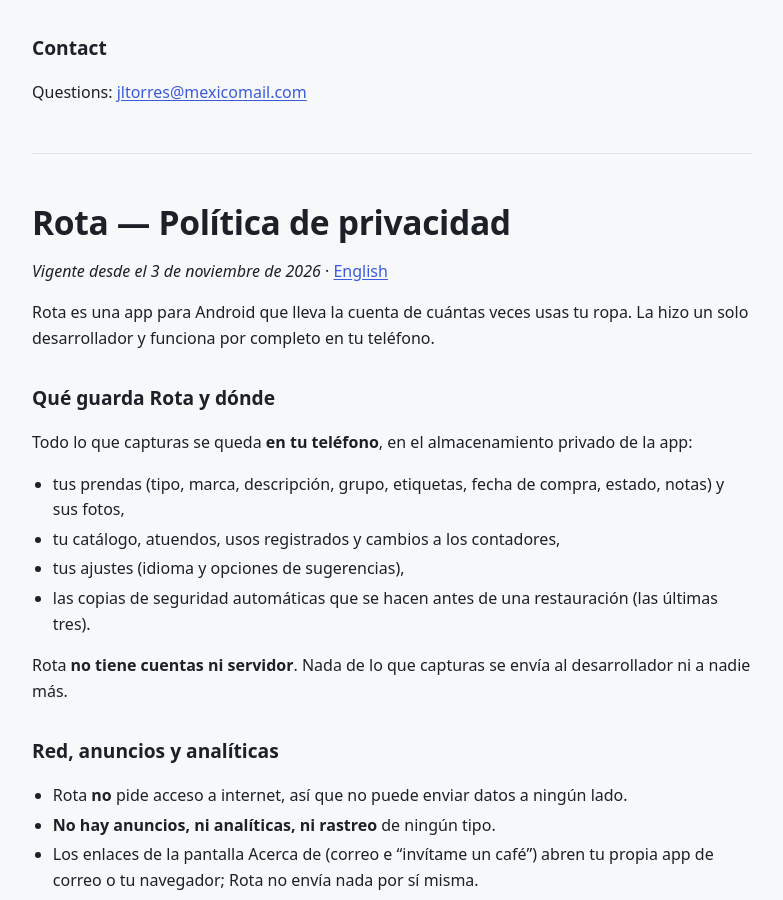
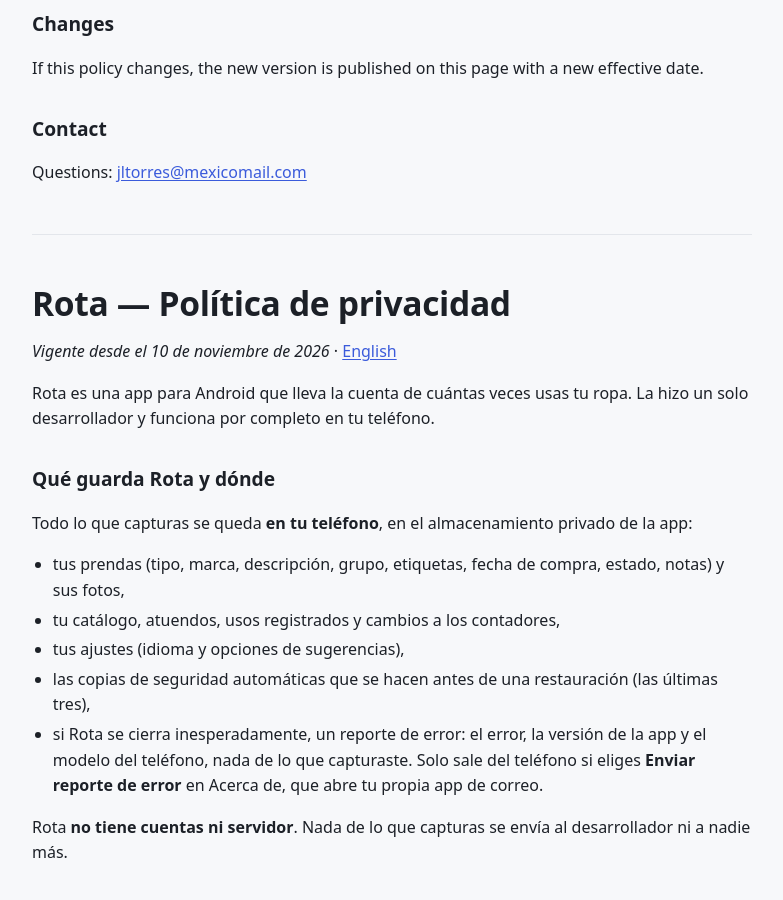
Before and after one commit to JLTorresGit/jltorresgit.github.io, a Jekyll site: the page built from docs/Rota/privacy/index.md, in a window 1280 px wide and 900 px high, scrolled down 1650 px. Shown: the whole window, without its empty margins (144-927 px from the left). Built offline with Jekyll 4.4.1, drawn with Linux system fonts in a browser that asks for light colours; some of the changed text lies outside the part shown.

Commit message:
Updates to privacy policy

```diff
--- a/docs/Rota/privacy/index.md
+++ b/docs/Rota/privacy/index.md
@@ -6,7 +6,7 @@ app: Rota
 
 # Rota — Privacy policy
 
-*Effective November 3, 2026* · [Español](#rota--política-de-privacidad)
+*Effective November 10, 2026* · [Español](#rota--política-de-privacidad)
 
 Rota is an Android app to keep track of how often you wear your clothes. It was made by one developer and works
 entirely on your phone.
@@ -18,7 +18,9 @@ Everything you enter stays **on your phone**, in the app's private storage:
 - your items (type, brand, description, group, tags, purchase date, status, notes) and their photos,
 - your catalog, outfits, logged uses and counter changes,
 - your settings (language and suggestion options),
-- automatic safety copies taken before a restore (the last three).
+- automatic safety copies taken before a restore (the last three),
+- if Rota closes unexpectedly, a crash report: the error, the app version and the phone model, nothing you entered.
+  It leaves the phone only if you choose **Send crash report** in About, which opens your own email app.
 
 Rota has **no account and no server**. Nothing you enter is sent to the developer or to anyone else.
 
@@ -66,7 +68,7 @@ Questions: [jltorres@mexicomail.com](mailto:jltorres@mexicomail.com)
 
 # Rota — Política de privacidad
 
-*Vigente desde el 3 de noviembre de 2026* · [English](#rota--privacy-policy)
+*Vigente desde el 10 de noviembre de 2026* · [English](#rota--privacy-policy)
 
 Rota es una app para Android que lleva la cuenta de cuántas veces usas tu ropa. La hizo un solo desarrollador y
 funciona por completo en tu teléfono.
@@ -78,7 +80,10 @@ Todo lo que capturas se queda **en tu teléfono**, en el almacenamiento privado
 - tus prendas (tipo, marca, descripción, grupo, etiquetas, fecha de compra, estado, notas) y sus fotos,
 - tu catálogo, atuendos, usos registrados y cambios a los contadores,
 - tus ajustes (idioma y opciones de sugerencias),
-- las copias de seguridad automáticas que se hacen antes de una restauración (las últimas tres).
+- las copias de seguridad automáticas que se hacen antes de una restauración (las últimas tres),
+- si Rota se cierra inesperadamente, un reporte de error: el error, la versión de la app y el modelo del teléfono, nada
+  de lo que capturaste. Solo sale del teléfono si eliges **Enviar reporte de error** en Acerca de, que abre tu propia
+  app de correo.
 
 Rota **no tiene cuentas ni servidor**. Nada de lo que capturas se envía al desarrollador ni a nadie más.
 
```
Also changed, not shown: docs/TMTimer/privacy/index.md (+6 -4 lines).
